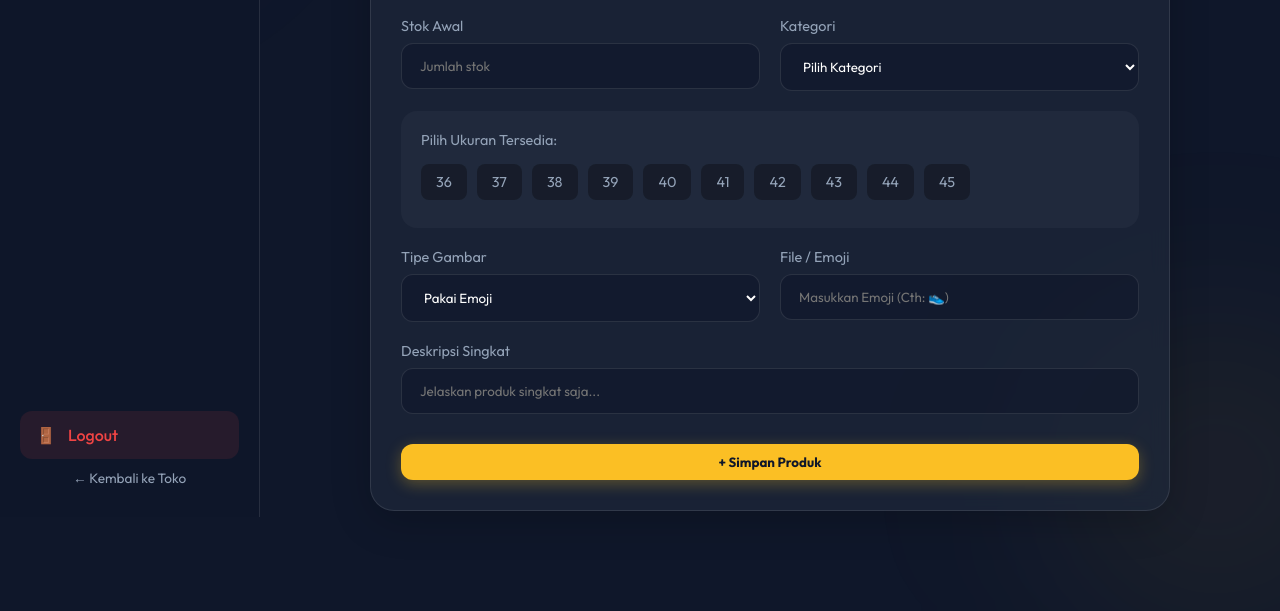
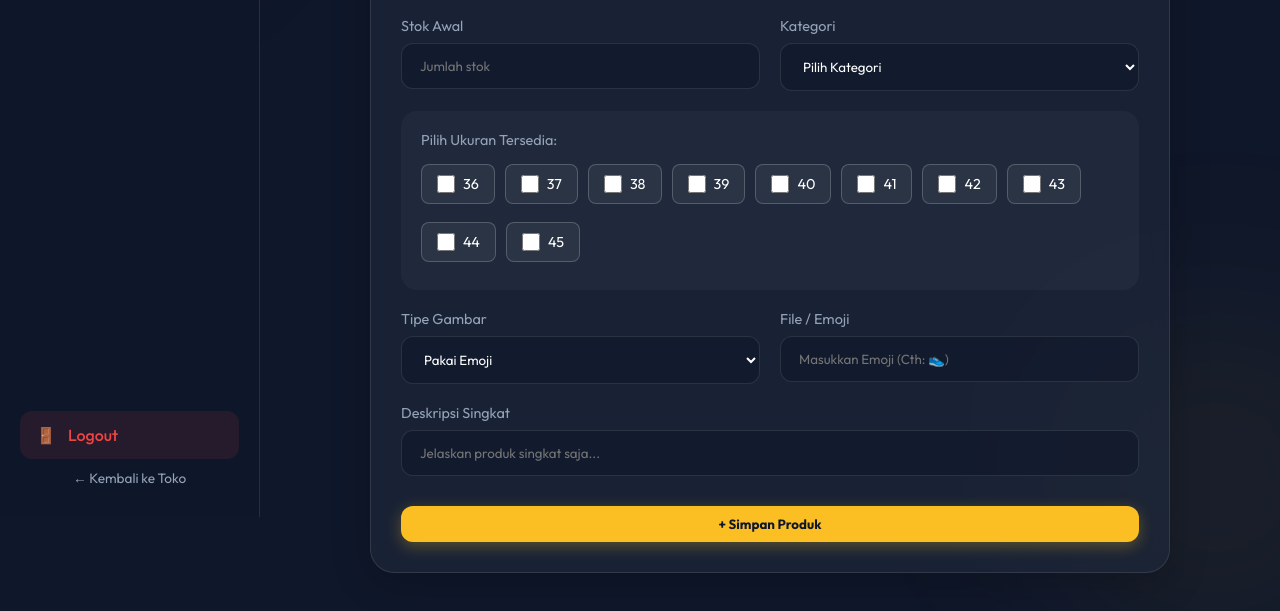
Before and after one commit to Faisalffs/tokosepatuonline, a plain HTML site: page admin.html in a window 1280 px wide. Both pictures are taken after a click on the button "+ Tambah Produk". Shown: the part 283-894 px from the top of the page. Before the commit the page ends 834 px from the top, so only its background shows below. Drawn offline with Linux system fonts and the light colour scheme; no server answers.

Commit message:
Update admin.html

```diff
--- a/admin.html
+++ b/admin.html
@@ -225,13 +225,59 @@
     }
     input:focus, select:focus { border-color: var(--primary); box-shadow: 0 0 0 3px rgba(251,191,36,0.1); }
 
-    .size-wrapper { background: rgba(255,255,255,0.03); padding: 20px; border-radius: 16px; margin-bottom: 20px; }
-    .size-options { display: flex; flex-wrap: wrap; gap: 10px; }
+    /* ============ PERBAIKAN CSS SIZE DI ADMIN (KUNCI PERBAIKAN DISINI) ============ */
+    .size-wrapper {
+        background: rgba(255,255,255,0.03);
+        padding: 20px;
+        border-radius: 16px;
+        margin-bottom: 20px;
+    }
+
+    .size-options {
+        display: flex;
+        flex-wrap: wrap;
+        gap: 10px;
+    }
+
     .size-options label {
-      padding: 8px 14px; background: rgba(0,0,0,0.3); border-radius: 8px; cursor: pointer; transition: 0.2s; border: 1px solid transparent;
+        display: flex;
+        align-items: center;
+        gap: 8px;
+        padding: 10px 15px;
+        background: rgba(255, 255, 255, 0.05);
+        border-radius: 8px;
+        cursor: pointer;
+        transition: 0.2s;
+        border: 1px solid rgba(255, 255, 255, 0.2);
+        color: white;
+        user-select: none;
     }
-    .size-options input[type="checkbox"] { display: none; }
-    .size-options input:checked + label { background: var(--primary); color: #0f172a; font-weight: 700; transform: scale(1.05); }
+
+    /* MENAMPILKAN CHECKBOX AGAR TERLIHAT JELAS */
+    .size-options input[type="checkbox"] {
+        appearance: auto !important;
+        -webkit-appearance: auto !important;
+        display: inline-block !important;
+        width: 18px;
+        height: 18px;
+        cursor: pointer;
+        accent-color: #fbbf24;
+        margin: 0;
+    }
+
+    /* EFEK SAAT DIPILIH */
+    .size-options label:has(input:checked) {
+        background: rgba(251, 191, 36, 0.2);
+        border-color: #fbbf24;
+        color: #fbbf24;
+        font-weight: 700;
+        box-shadow: 0 0 10px rgba(251, 191, 36, 0.2);
+    }
+
+    .size-options label:hover {
+        background: rgba(251, 191, 36, 0.1);
+        border-color: #fbbf24;
+    }
 
     /* === MODAL === */
     .modal {
```
